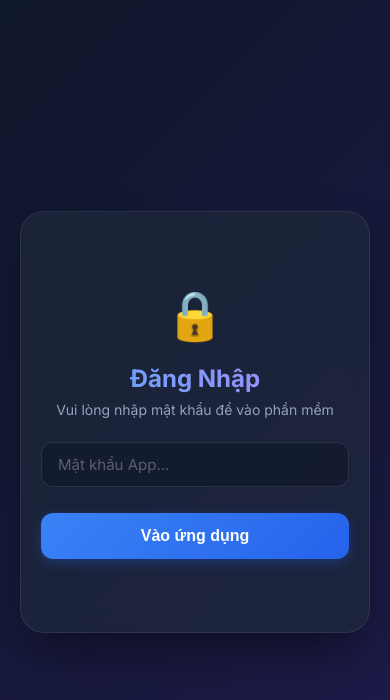
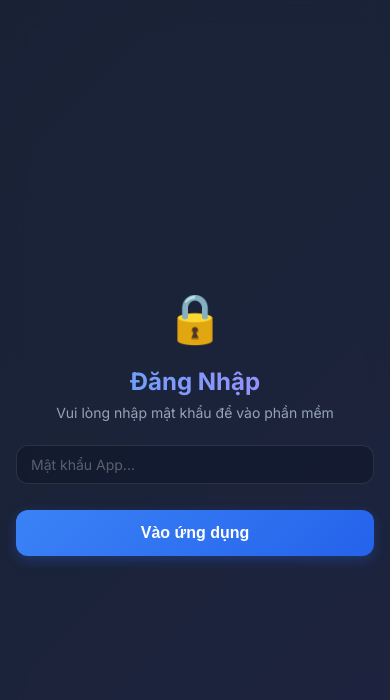
Before and after one commit to DrStrangePediatric/Quanlythuchiphongkham, a Next.js app: page / in a window 390 px wide. Shown: the top 700 px of the page. Built offline with nearby package versions, Linux system fonts and the light colour scheme.

Commit message:
Add files via upload

```diff
--- a/app/globals.css
+++ b/app/globals.css
@@ -381,3 +381,37 @@ textarea.form-control { min-height: 80px; resize: vertical; }
   backdrop-filter: blur(10px) !important;
   color: var(--text-primary) !important;
 }
+
+/* Giao diện siêu gọn cho App thu nhỏ */
+@media (max-width: 500px) {
+  body {
+    padding: 0;
+    align-items: flex-start;
+  }
+
+  .container {
+    padding: 16px;
+    border-radius: 0;
+    border: none;
+    box-shadow: none;
+    min-height: 100vh;
+  }
+
+  .form-group {
+    margin-bottom: 16px;
+  }
+
+  .form-control {
+    padding: 10px 14px;
+    font-size: 14px;
+  }
+
+  .quick-btn {
+    padding: 6px 10px;
+    font-size: 12px;
+  }
+
+  .radio-group {
+    gap: 12px;
+  }
+}
```
